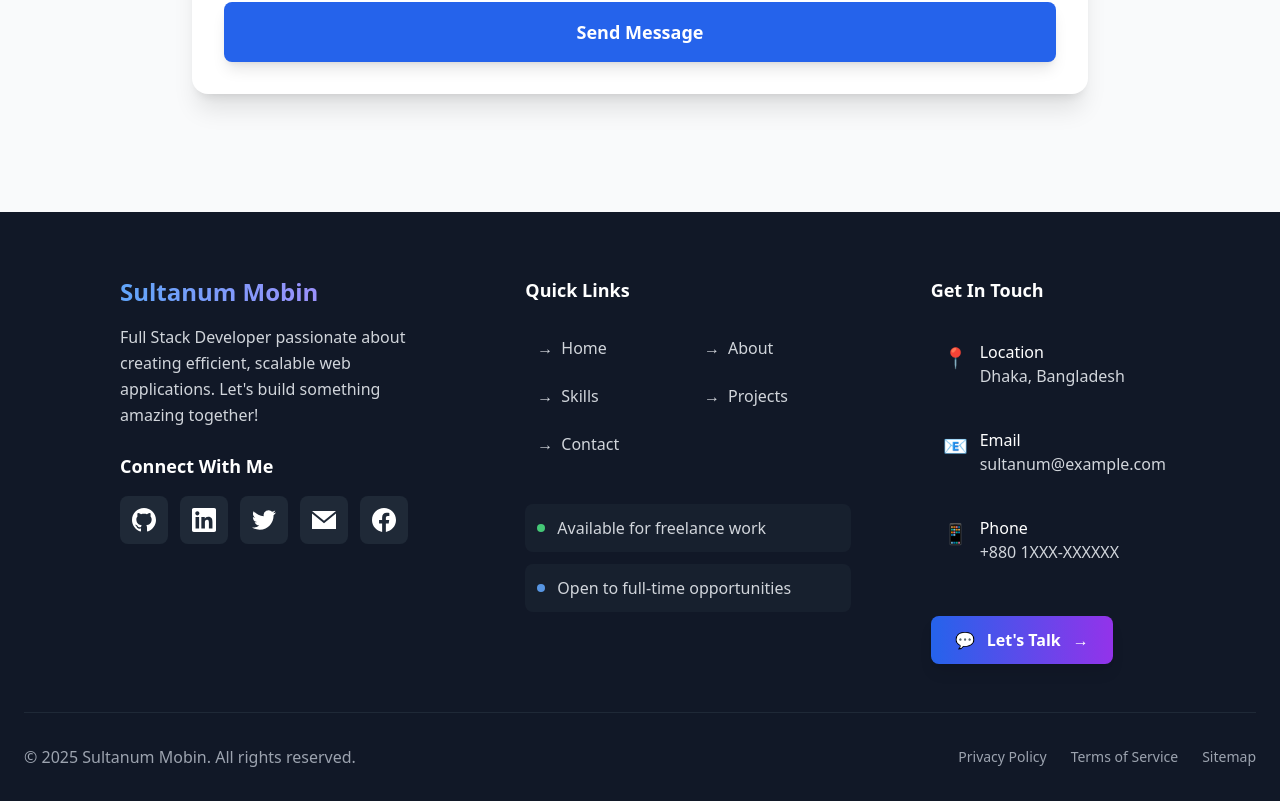
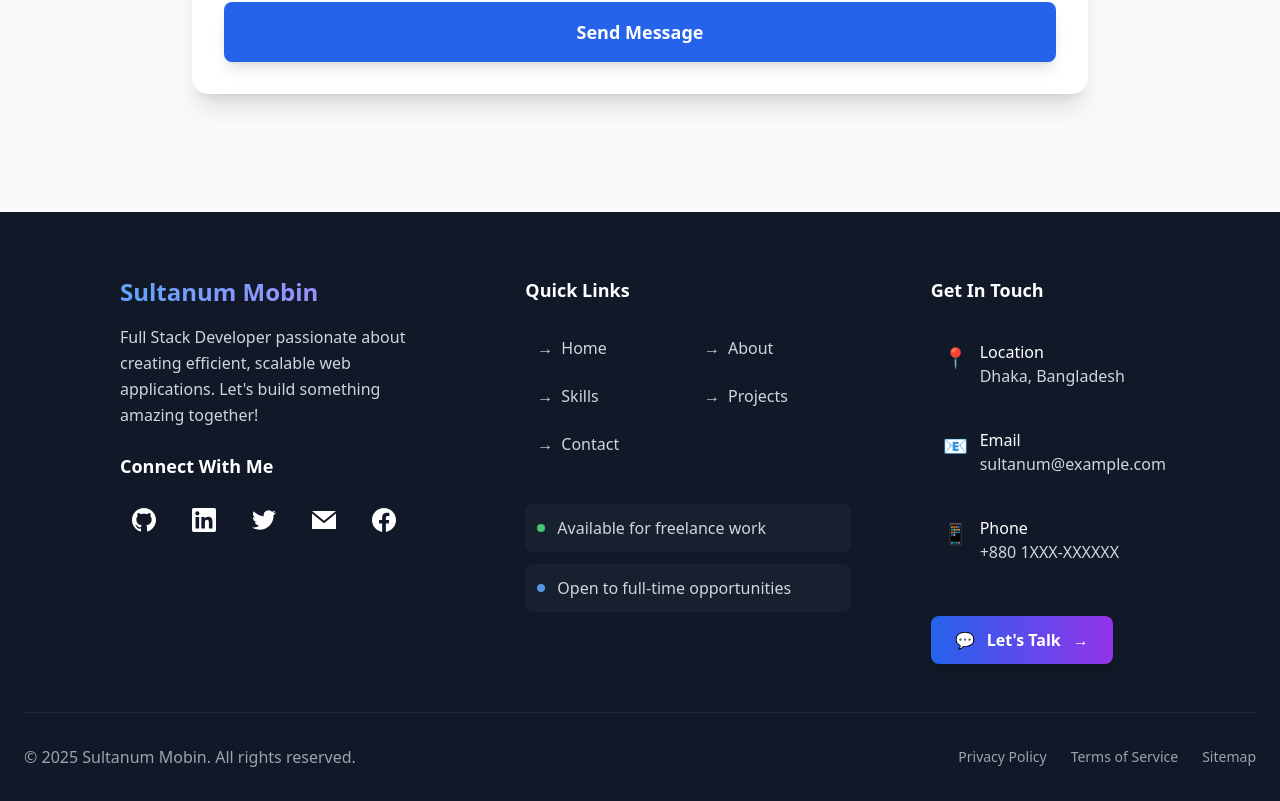
Before and after one commit to smsultan76/portfolio, a Next.js app: page / in a window 1280 px wide. Shown: the part 3061-3862 px from the top of the page. Built offline with nearby package versions, Linux system fonts and the light colour scheme.

Commit message:
optimize social links buttons

```diff
--- a/app/components/Footer.tsx
+++ b/app/components/Footer.tsx
@@ -1,6 +1,7 @@
 // app/components/Footer.tsx
 'use client';
 import { motion } from 'framer-motion';
+import { JSX } from 'react';
 
 // Proper SVG icons for social media
 const SocialIcon = ({ icon }: { icon: string }) => {
@@ -50,7 +51,7 @@ const socialLinks = [
     name: 'GitHub',
     url: 'https://github.com/smsultan76',
     icon: 'github',
-    color: 'hover:text-gray-400'
+    color: 'hover:text-gray-200'
   },
   {
     name: 'LinkedIn',
@@ -155,7 +156,7 @@ export default function Footer() {
                     href={social.url}
                     target="_blank"
                     rel="noopener noreferrer"
-                    className={`p-3 bg-gray-800 rounded-lg transition-all duration-300 ${social.color} hover:bg-gray-700 group`}
+                    className={`p-3 rounded-lg transition-all duration-300 ${social.color} hover:bg-gray-700 group`}
                     whileHover={{ scale: 1.1, y: -2 }}
                     whileTap={{ scale: 0.95 }}
                     initial={{ opacity: 0, y: 10 }}
```
